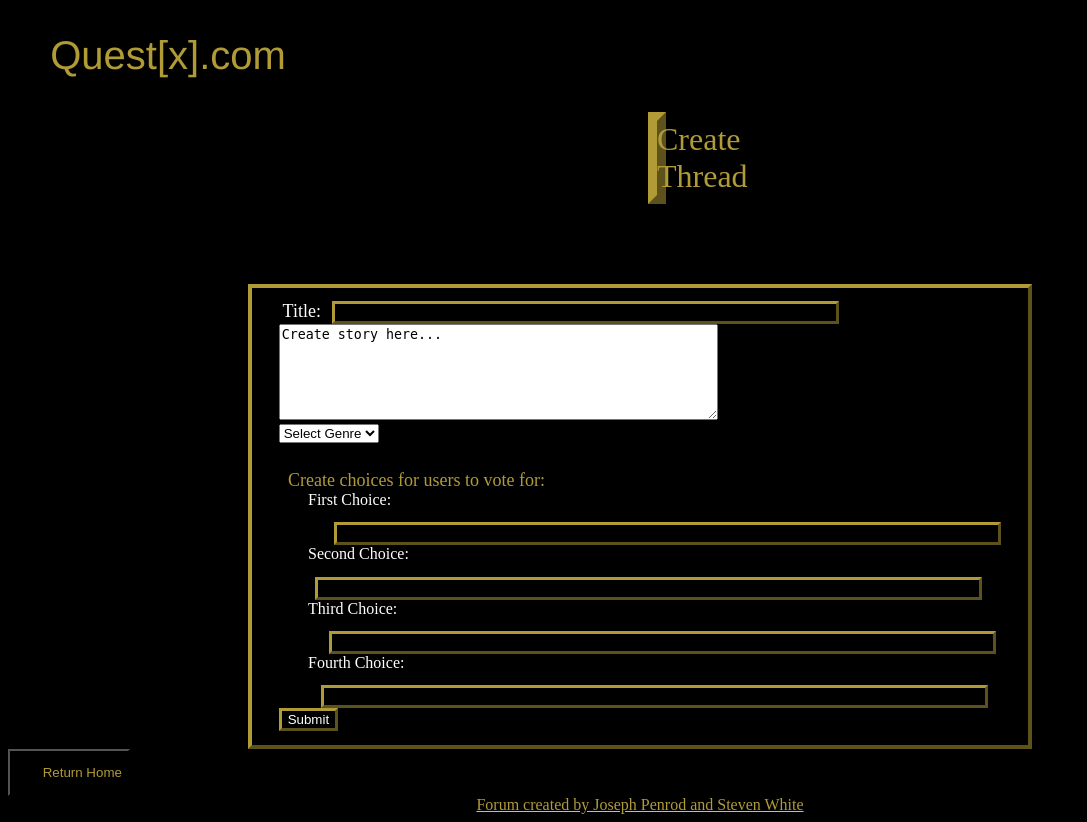
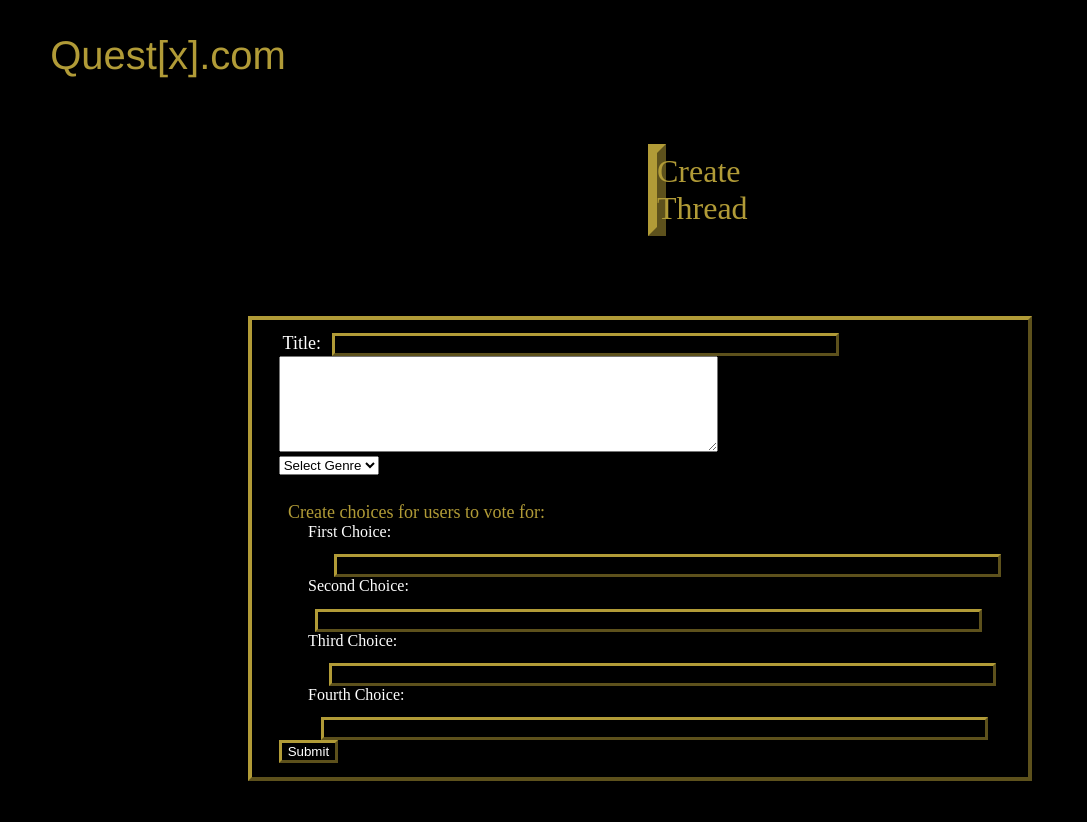
Before and after one commit to Cipnuvofli/rpg-forum, a PHP site: page /CreateThread.php in a window 1280 px wide. Shown: the whole page, without its empty margins (0-1087 px from the left). After the commit the page ends 781 px from the top, so only its background shows below. Run offline with PHP 8.4, Linux system fonts and the light colour scheme.

Commit message:
I have no idea what's going on with this commit, may as well see what the result is, after all, earlier versions exist.

```diff
--- a/CreateThread.php
+++ b/CreateThread.php
@@ -1,19 +1,15 @@
 <?php include "Header.php"?>
 
-<body>
 
-<div id="Create Thread">
-<div id="header" style="color:#b19b37;text-align:center;border:.3em outset #b19b37;margin-left:20em;margin-right:20em;">
-<font size="6">Create Thread
-</font>
-</div>
-<div style="border:.3em outset #b19b37;margin-top:5em;margin-left:15em;margin-right:15em">
+<p id = "header">Create Thread</p>
+
+<div id = "threadpane">
 
 <form action="Threadinsert.php" method="post">
 	<font size="4" style="color:#FFFFFF;margin-left:1.7em"> Title: <input type="text" name="Title" size="60" style="margin-left:.5em;margin-top:1em"><br>
 	</font>
 
-	<textarea name="ThreadStory" cols="52" rows="6" style="margin-left:2em">Create story here...</textarea><br>
+	<textarea name="ThreadStory" cols="52" rows="6" style="margin-left:2em"></textarea><br>
 	<select name = "Genre" style="margin-left:2em;margin-bottom:2em">
 		<option>Select Genre</option>
 		<option value="Quest">Quest</option>
@@ -40,12 +36,12 @@
 </div>
 
 <div>
-<a href = "Home.php">
-<button style="background-color:#000000;"type="button";><p>Return Home</p>
-</button>
+
+
+
 </div>
-</div>
+
 
 </body>
 
-<?php include "footer.php" ?>
+</html>
--- a/Header.php
+++ b/Header.php
@@ -3,15 +3,16 @@
 <!DOCTYPE html>
 <html lang = "en">
 <head>
-        <title>Quest[x].com</title>
-        <link rel = "stylesheet" type="text/css" href ="CSS/Quest[x].css"/>
+		<meta charset="utf-8">
+		<title>Quest[x].com</title>
+		 <meta name="description" content="The Message Board Designed from the ground up for Play by post roleplaying.">
+        <link rel = "stylesheet" type="text/css" href ="CSS/Quest[x].css">
 </head>
 
 <body>
-        <div id = "container">
 
         <a href = "home.php"  style="color: rgb(0,0,0)">
-        <canvas id="Logo" width="320" height="100" alt="Quest[x].com"></canvas>
+        <canvas id="Logo" width="320" height="100"></canvas>
         <script>
     var canvas = document.getElementById('Logo');
     var context = canvas.getContext('2d');
--- a/Threadinsert.php
+++ b/Threadinsert.php
@@ -19,11 +19,7 @@ $sql = "INSERT INTO topics (title,  postdate, genre, originalposter)VALUES('$tit
 $result = mysql_query($sql) or die(mysql_error());
 
 
-
-
-
 mysql_close($con);
-
 
 header("Location: Home.php");
 ?>
--- a/login.php
+++ b/login.php
@@ -22,13 +22,14 @@ $username = mysql_real_escape_string($_POST['Username']);
 $password = mysql_real_escape_string($_POST['Password']);
 
 
-$sql = "SELECT Username, salt, password, Writeins, `Likes received`, Postcount FROM users WHERE Username = '$username'";
+$sql = "SELECT Username, salt, password, Writeins, `Likes received`, Avatar, Postcount FROM users WHERE Username = '$username'";
 $result = mysql_query($sql) or die(mysql_error());
 $row = mysql_fetch_assoc($result);
 
 $writeins = $row['Writeins'];
 $likes = $row['Likes received'];
 $postcount = $row['Postcount'];
+$avvie = $row['Avatar'];
 
 
 $hashed_pass = crypt($password, $Blowfish_Pre.$row['salt'].$Blowfish_End);
@@ -41,6 +42,7 @@ if($username == $row['Username'] && $hashed_pass == $row['password'])
 	$_SESSION['writeins'] = $writeins;
 	$_SESSION['Likes received'] = $likes;
 	$_SESSION['postcount'] = $postcount;
+	$_SESSION['Avatar'] = $avvie;
 	echo'<a href = "Home.php">go to home page</a>';
 }
 else
```
Also changed, not shown: Topic.php (deleted, +0 -36 lines).
